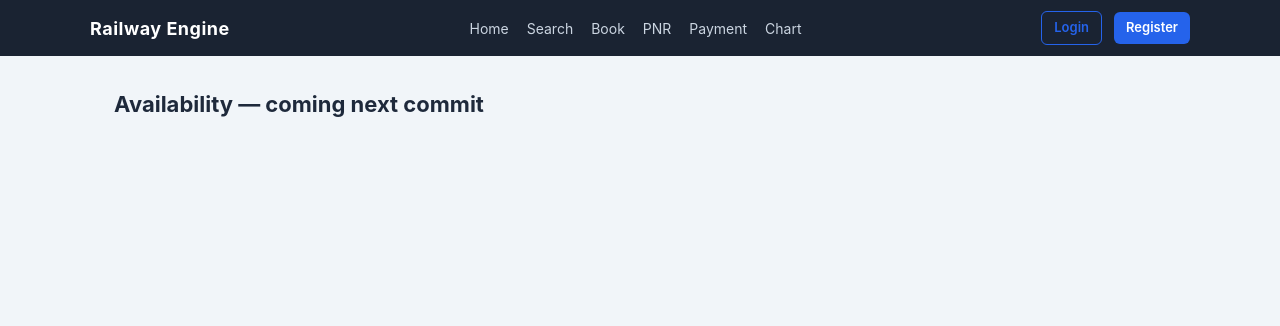
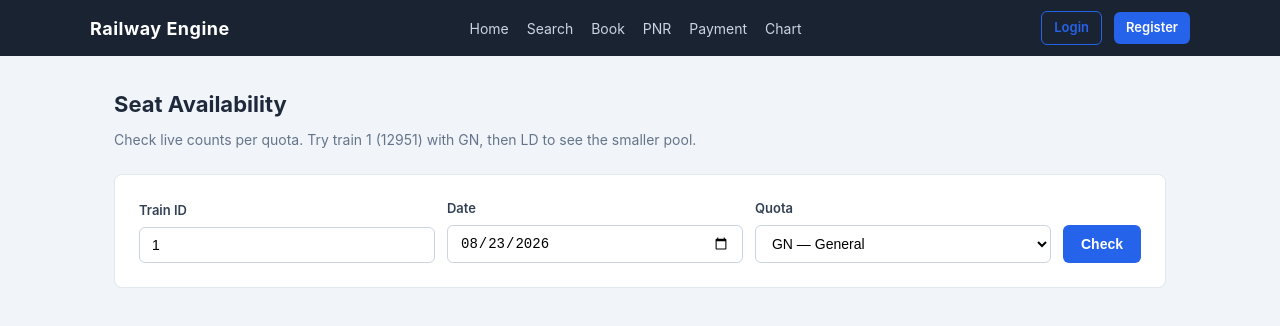
Before and after one commit to sohamRaorane/Railway-Reservation-Engine-Scaling-, a React app in the folder frontend/: page /availability/1 in a window 1280 px wide. Shown: the top 326 px of the page. Built offline with nearby package versions, Linux system fonts and the light colour scheme; no server answers; the HTML template or start-up script is replaced by a standard one.

Commit message:
feat(frontend): search and availability pages — train lookup with quota-aware counts

```diff
--- a/frontend/src/pages/Availability.jsx
+++ b/frontend/src/pages/Availability.jsx
@@ -1 +1,105 @@
-export default function Availability() { return <div className="container"><h2 className="page-title">Availability — coming next commit</h2></div> }
+/**
+ * Availability — live seat counts per train-date-quota.
+ *
+ * Calls GET /api/v1/trains/{trainId}/availability?date=&quota=
+ * (TrainAvailabilityController.java:22). The service uses a cache-aside
+ * Redis lookup; allocations are partitioned by (schedule, coach, quota)
+ * so each quota has its own pool. Change quota to see LD/SS/DEF
+ * difference — they have smaller pools than GN.
+ *
+ * Seeded quotas: GN, LD, SS, DEF, TQ
+ * Seeded trains: 1=12951 Rajdhani, 2=12138 Punjab Mail, 3=12009 Shatabdi
+ */
+
+import { useState } from 'react'
+import api from '../api/client'
+
+function tomorrowISO() {
+  const d = new Date()
+  d.setDate(d.getDate() + 1)
+  return d.toISOString().slice(0, 10)
+}
+
+export default function Availability() {
+  const [trainId, setTrainId] = useState('1')
+  const [date, setDate] = useState(tomorrowISO())
+  const [quota, setQuota] = useState('GN')
+  const [data, setData] = useState(null)
+  const [loading, setLoading] = useState(false)
+  const [error, setError] = useState('')
+
+  async function handleCheck(e) {
+    e.preventDefault()
+    setLoading(true)
+    setError('')
+    setData(null)
+
+    try {
+      const res = await api.get(`/api/v1/trains/${trainId}/availability`, {
+        params: { date, quota },
+      })
+      setData(res.data)
+    } catch (err) {
+      setError(err.response?.data?.message || 'Availability check failed. Verify trainId, date, and quota.')
+    } finally {
+      setLoading(false)
+    }
+  }
+
+  return (
+    <div className="container">
+      <h1 className="page-title">Seat Availability</h1>
+      <p className="page-subtitle">Check live counts per quota. Try train 1 (12951) with GN, then LD to see the smaller pool.</p>
+
+      <div className="card" style={{ marginBottom: 24 }}>
+        <form onSubmit={handleCheck} style={{ display: 'grid', gridTemplateColumns: '1fr 1fr 1fr auto', gap: 12, alignItems: 'end' }}>
+          <div className="form-group" style={{ marginBottom: 0 }}>
+            <label htmlFor="trainId">Train ID</label>
+            <input id="trainId" value={trainId} onChange={(e) => setTrainId(e.target.value)} placeholder="1" required />
+          </div>
+          <div className="form-group" style={{ marginBottom: 0 }}>
+            <label htmlFor="date">Date</label>
+            <input id="date" type="date" value={date} onChange={(e) => setDate(e.target.value)} required />
+          </div>
+          <div className="form-group" style={{ marginBottom: 0 }}>
+            <label htmlFor="quota">Quota</label>
+            <select id="quota" value={quota} onChange={(e) => setQuota(e.target.value)}>
+              <option value="GN">GN — General</option>
+              <option value="LD">LD — Ladies</option>
+              <option value="SS">SS — Senior Citizen</option>
+              <option value="DEF">DEF — Defence</option>
+              <option value="TQ">TQ — Tatkal</option>
+            </select>
+          </div>
+          <button type="submit" className="btn" disabled={loading} style={{ height: 38 }}>
+            {loading ? 'Checking...' : 'Check'}
+          </button>
+        </form>
+      </div>
+
+      {error && <div className="alert alert-error">{error}</div>}
+
+      {data && (
+        <div className="card">
+          <h3 style={{ marginBottom: 12 }}>
+            {data.trainNumber} — {data.trainName} ({data.quota}) on {data.journeyDate}
+          </h3>
+          <div className="grid" style={{ gridTemplateColumns: 'repeat(3, 1fr)' }}>
+            <div style={{ textAlign: 'center', padding: 16, background: '#f8fafc', borderRadius: 8 }}>
+              <div style={{ fontSize: 28, fontWeight: 700 }}>{data.totalAvailableSeats}</div>
+              <div style={{ fontSize: 13, color: '#64748b' }}>Available Seats</div>
+            </div>
+            <div style={{ textAlign: 'center', padding: 16, background: '#fff7ed', borderRadius: 8 }}>
+              <div style={{ fontSize: 28, fontWeight: 700 }}>{data.totalRacAvailable}</div>
+              <div style={{ fontSize: 13, color: '#64748b' }}>RAC Available</div>
+            </div>
+            <div style={{ textAlign: 'center', padding: 16, background: '#fefce8', borderRadius: 8 }}>
+              <div style={{ fontSize: 28, fontWeight: 700 }}>{data.totalWaitlistSeats}</div>
+              <div style={{ fontSize: 13, color: '#64748b' }}>Waitlist Seats</div>
+            </div>
+          </div>
+        </div>
+      )}
+    </div>
+  )
+}
--- a/frontend/src/pages/Search.jsx
+++ b/frontend/src/pages/Search.jsx
@@ -1 +1,119 @@
-export default function Search() { return <div className="container"><h2 className="page-title">Search — coming next commit</h2></div> }
+/**
+ * Search — find trains between two stations on a given date.
+ *
+ * Calls GET /api/v1/trains/search?source=&destination=&date=
+ * (TrainSearchController.java:32). The backend checks the routes table
+ * to find trains that stop at both stations in order, then returns
+ * the matching journey with departure/arrival times. Results are
+ * cached in Redis via the service's cache-aside pattern.
+ *
+ * Seeded routes to try:
+ *   BCT → NDLS (Mumbai Central → New Delhi) — 12951 Rajdhani
+ *   CSMT → NDLS (Mumbai CSMT → New Delhi) — 12138 Punjab Mail
+ *   BCT → ADI (Mumbai Central → Ahmedabad) — 12009 Shatabdi
+ */
+
+import { useState } from 'react'
+import { Link } from 'react-router-dom'
+import api from '../api/client'
+
+function tomorrowISO() {
+  const d = new Date()
+  d.setDate(d.getDate() + 1)
+  return d.toISOString().slice(0, 10)
+}
+
+export default function Search() {
+  const [source, setSource] = useState('BCT')
+  const [destination, setDestination] = useState('NDLS')
+  const [date, setDate] = useState(tomorrowISO())
+  const [results, setResults] = useState([])
+  const [loading, setLoading] = useState(false)
+  const [error, setError] = useState('')
+  const [searched, setSearched] = useState(false)
+
+  async function handleSearch(e) {
+    e.preventDefault()
+    setLoading(true)
+    setError('')
+    setSearched(true)
+
+    try {
+      const res = await api.get('/api/v1/trains/search', {
+        params: { source, destination, date },
+      })
+      setResults(res.data)
+    } catch (err) {
+      setError(err.response?.data?.message || 'Search failed. Check station codes and date.')
+      setResults([])
+    } finally {
+      setLoading(false)
+    }
+  }
+
+  return (
+    <div className="container">
+      <h1 className="page-title">Search Trains</h1>
+      <p className="page-subtitle">
+        Try BCT → NDLS or CSMT → NDLS on tomorrow&apos;s date. Station codes from seed: BCT, ST, ADI, NDLS, CSMT, NGP, BPL, etc.
+      </p>
+
+      <div className="card" style={{ marginBottom: 24 }}>
+        <form onSubmit={handleSearch} style={{ display: 'grid', gridTemplateColumns: '1fr 1fr 1fr auto', gap: 12, alignItems: 'end' }}>
+          <div className="form-group" style={{ marginBottom: 0 }}>
+            <label htmlFor="source">Source</label>
+            <input id="source" value={source} onChange={(e) => setSource(e.target.value.toUpperCase())} placeholder="BCT" required />
+          </div>
+          <div className="form-group" style={{ marginBottom: 0 }}>
+            <label htmlFor="dest">Destination</label>
+            <input id="dest" value={destination} onChange={(e) => setDestination(e.target.value.toUpperCase())} placeholder="NDLS" required />
+          </div>
+          <div className="form-group" style={{ marginBottom: 0 }}>
+            <label htmlFor="date">Journey Date</label>
+            <input id="date" type="date" value={date} onChange={(e) => setDate(e.target.value)} required />
+          </div>
+          <button type="submit" className="btn" disabled={loading} style={{ height: 38 }}>
+            {loading ? 'Searching...' : 'Search'}
+          </button>
+        </form>
+      </div>
+
+      {error && <div className="alert alert-error">{error}</div>}
+
+      {searched && !loading && !error && results.length === 0 && (
+        <div className="alert alert-info">No trains found for that route and date. Try BCT → NDLS on {tomorrowISO()}.</div>
+      )}
+
+      {results.length > 0 && (
+        <div className="card">
+          <h3 style={{ marginBottom: 12 }}>Results ({results.length})</h3>
+          <table>
+            <thead>
+              <tr>
+                <th>Train</th>
+                <th>Date</th>
+                <th>Departure</th>
+                <th>Arrival</th>
+              </tr>
+            </thead>
+            <tbody>
+              {results.map((r, idx) => (
+                <tr key={idx}>
+                  <td>
+                    <strong>{r.trainNumber}</strong> — {r.trainName}
+                  </td>
+                  <td>{r.journeyDate}</td>
+                  <td>{r.departureTime}</td>
+                  <td>{r.arrivalTime}</td>
+                </tr>
+              ))}
+            </tbody>
+          </table>
+          <p style={{ marginTop: 12, fontSize: 13, color: '#64748b' }}>
+            Tip: For booking you need the trainId (12951 = id 1, 12138 = id 2). Check <Link to="/availability/1">availability</Link> next.
+          </p>
+        </div>
+      )}
+    </div>
+  )
+}
```
